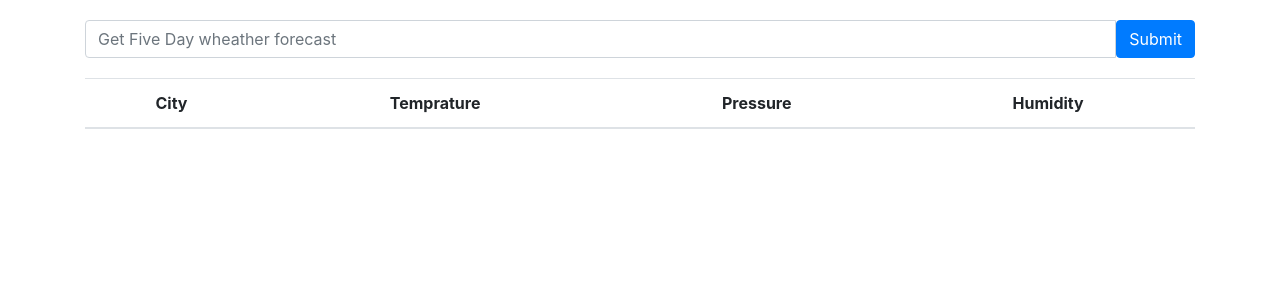
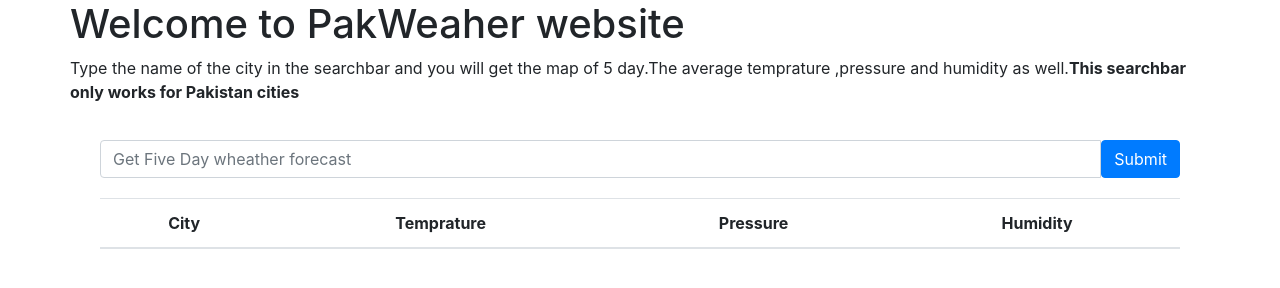
Before and after one commit to zeshankazi/ReactReduxWheatherAPI, a React app: page public/index.html in a window 1280 px wide. Built offline with nearby package versions, Linux system fonts and the light colour scheme.

Commit message:
instruction for endusers

```diff
--- a/public/index.html
+++ b/public/index.html
@@ -24,15 +24,22 @@
     <link href="https://stackpath.bootstrapcdn.com/bootstrap/4.3.1/css/bootstrap.min.css" rel="stylesheet" integrity="sha384-ggOyR0iXCbMQv3Xipma34MD+dH/1fQ784/j6cY/iJTQUOhcWr7x9JvoRxT2MZw1T" crossorigin="anonymous">
     <link rel="stylesheet" href="style.css"/>
 
-    <title>React App</title>
+    <title>Pak-Weather</title>
   </head>
   <body>
 
     <noscript>You need to enable JavaScript to run this app.</noscript>
+    <div class="container">
+      <div class="row">
+        <h1>Welcome to PakWeaher website</h1>
+        <p>Type the name of the city in the searchbar and you will get the map of 5 day.The average temprature ,pressure and humidity as well.<strong>This searchbar only works for Pakistan cities</strong></p>
+
+      </div>
     <div id="root">
 
 
     </div>
+  </div>
     <!--
       This HTML file is a template.
       If you open it directly in the browser, you will see an empty page.
```
